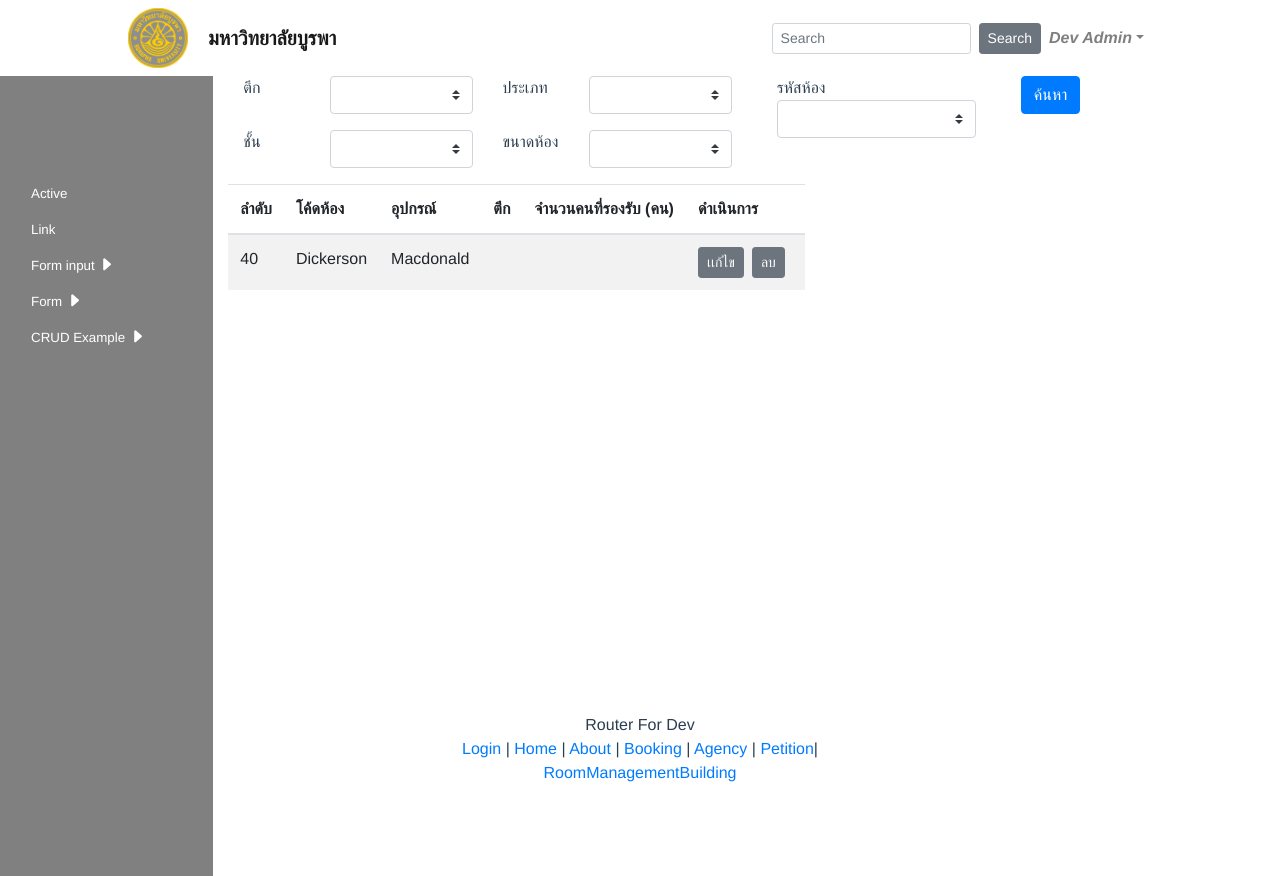
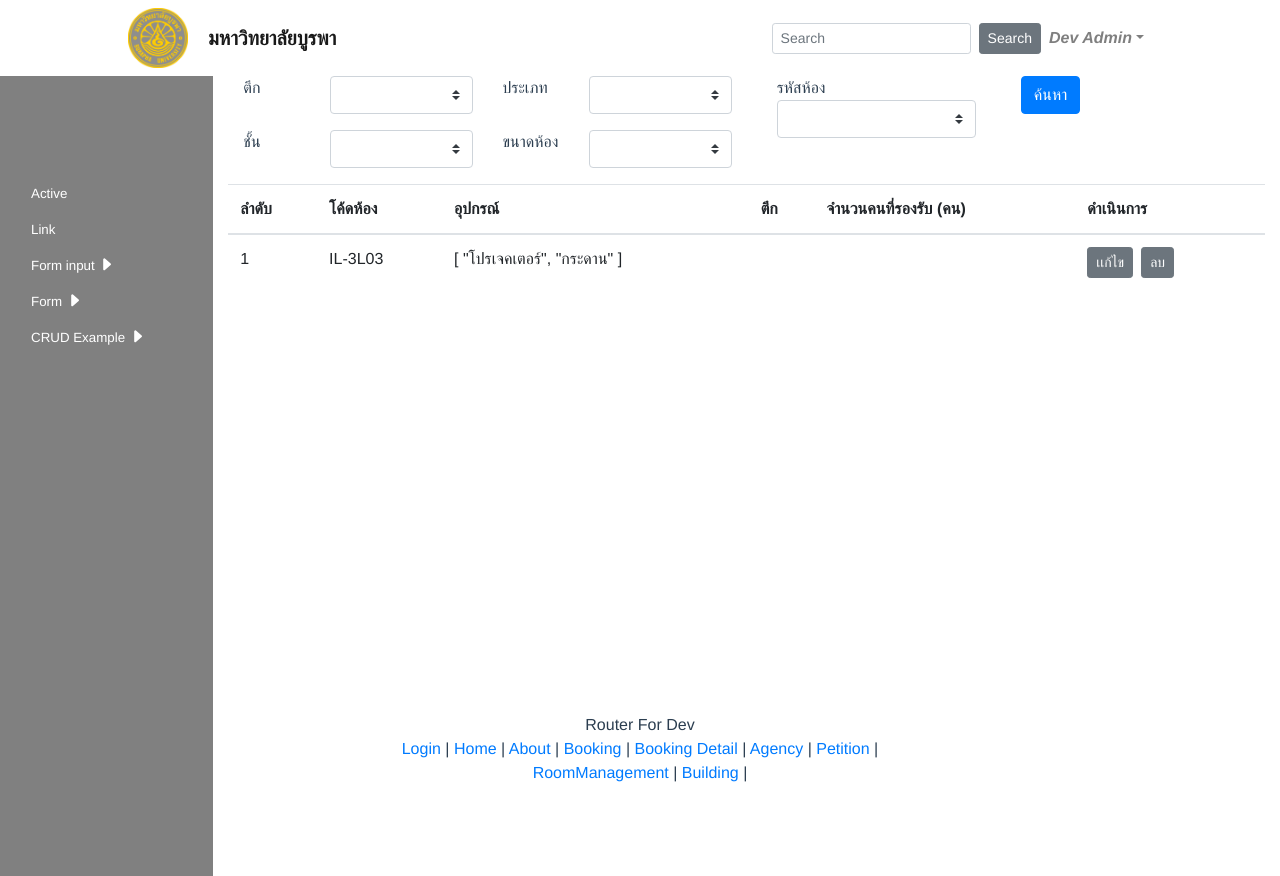
Before and after one commit to SaikaOsphere/bookingroom_frontend, a Vue app: page /booking in a window 1280 px wide. Built offline with nearby package versions, Linux system fonts and the light colour scheme.

Commit message:
Created detail of booking room page.

```diff
--- a/src/App.vue
+++ b/src/App.vue
@@ -20,10 +20,11 @@
         <router-link to="/home">Home</router-link> |
         <router-link to="/about">About</router-link> |
         <router-link to="/booking">Booking</router-link> |
+        <router-link to="/bookingDetail">Booking Detail</router-link> |
         <router-link to="/agency">Agency</router-link> |
-        <router-link to="/petition">Petition</router-link>|
-        <router-link to="/manageRoom">RoomManagement</router-link>
-        <router-link to="/building">Building</router-link>
+        <router-link to="/petition">Petition</router-link> |
+        <router-link to="/manageRoom">RoomManagement</router-link> |
+        <router-link to="/building">Building</router-link> |
       </div>
     </div>
   </div>
--- a/src/router/index.js
+++ b/src/router/index.js
@@ -8,6 +8,8 @@ import Agency from '../views/AgencyView.vue'
 import Petition from '../views/PetitionView.vue'
 import RoomManagement from '../views/RoomManagement.vue'
 import Building from '../views/BuildingView.vue'
+import BookingRoomDetail from '../views/BookingRoomDetail.vue'
+
 Vue.use(VueRouter)
 
 const routes = [
@@ -50,6 +52,11 @@ const routes = [
     path: '/building',
     name: 'building',
     component: Building
+  },
+  {
+    path: '/bookingDetail',
+    name: 'bookingDetail',
+    component: BookingRoomDetail
   }
 ]
 
--- a/src/views/BookingRoom.vue
+++ b/src/views/BookingRoom.vue
@@ -69,7 +69,7 @@
       <b-col><b-button variant="primary" type="submit">ค้นหา</b-button></b-col>
     </b-row>
     <b-row align-v="stretch">
-      <b-table :items="items" :fields="fields" striped responsive="sm">
+      <b-table :items="items" :fields="fields">
         <template #cell(ดำเนินการ)>
           <b-button size="sm" class="mr-2">เเก้ไข</b-button>
           <b-button size="sm" class="mr-2">ลบ</b-button>
@@ -102,9 +102,9 @@ export default {
       items: [
         {
           isActive: true,
-          ลำดับ: 40,
-          โค้ดห้อง: 'Dickerson',
-          อุปกรณ์: 'Macdonald',
+          ลำดับ: 1,
+          โค้ดห้อง: 'IL-3L03',
+          อุปกรณ์: ['โปรเจคเตอร์', 'กระดาน'],
           ตึก: '',
           จำนวนคนที่รองรับ: 5,
           ดำเนินการ: ''
--- /dev/null
+++ b/src/views/BookingRoomDetail.vue
@@ -0,0 +1,9 @@
+<template>
+  <div>
+    <b-button v-b-modal.modal-product variant="primary">เพิ่มสินค้า</b-button>
+  </div>
+</template>
+<script>
+export default {}
+</script>
+<style></style>
```
